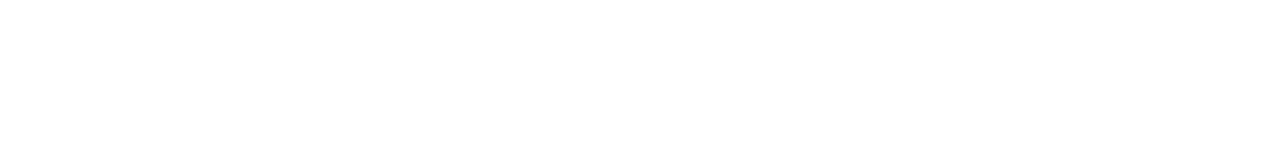
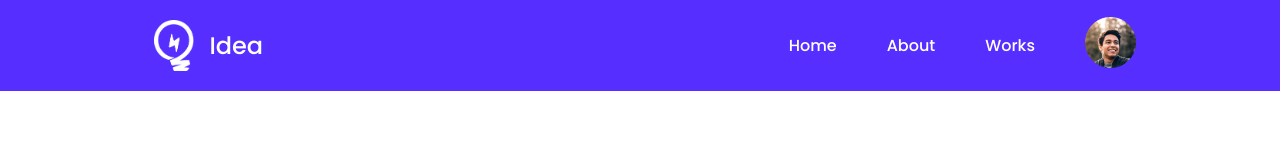
Before and after one commit to mhporosh/leader-board, a plain HTML site: page index.html in a window 1280 px wide. Drawn offline with Linux system fonts and the light colour scheme.

Commit message:
Header completed

```diff
--- a/CSS/style.css
+++ b/CSS/style.css
@@ -0,0 +1,41 @@
+body {
+  padding: 0;
+  margin: 0;
+  box-sizing: border-box;
+  font-family: "Poppins", sans-serif;
+}
+
+header {
+  background: #562eff;
+  padding: 10px;
+}
+
+.navigation {
+  background: #562eff;
+  display: flex;
+  width: 992px;
+  margin-left: auto;
+  margin-right: auto;
+  justify-content: space-between;
+  align-items: center;
+}
+.logo {
+  color: white;
+  display: flex;
+  gap: 15px;
+  padding: 10px;
+  align-items: center;
+  font-size: 24px;
+}
+
+.menu {
+  color: white;
+  text-decoration: none;
+  list-style: none;
+  display: flex;
+  column-gap: 50px;
+  font-size: 16px;
+  margin: 0;
+  padding: 0;
+  align-items: center;
+}
--- a/index.html
+++ b/index.html
@@ -1,12 +1,46 @@
-<!doctype html>
+<!DOCTYPE html>
 <html lang="en">
   <head>
-    <meta charset="utf-8">
-    <meta name="viewport" content="width=device-width, initial-scale=1">
+    <meta charset="utf-8" />
+    <meta name="viewport" content="width=device-width, initial-scale=1" />
     <title>Idea</title>
-    <link rel="stylesheet" href="CSS/style.css">
+    <link rel="stylesheet" href="CSS/style.css" />
+    <link rel="preconnect" href="https://fonts.googleapis.com" />
+    <link rel="preconnect" href="https://fonts.gstatic.com" crossorigin />
+    <link
+      href="https://fonts.googleapis.com/css2?family=Poppins:wght@500&display=swap"
+      rel="stylesheet"
+    />
   </head>
   <body>
-
+    <header>
+      <div class="navigation">
+        <div class="logo">
+          <img
+            src="images/icons/logo.png"
+            alt="Idea logo"
+            height="51px"
+            width="40.42px"
+          />
+          <div>Idea</div>
+        </div>
+        <div>
+          <ul class="menu">
+            <li>Home</li>
+            <li>About</li>
+            <li>Works</li>
+            <li>
+              <img
+                src="images/icons/profile.png"
+                alt="profile"
+                height="51px"
+                width="51px"
+              />
+            </li>
+          </ul>
+        </div>
+      </div>
+    </header>
+    <main></main>
   </body>
 </html>
```
